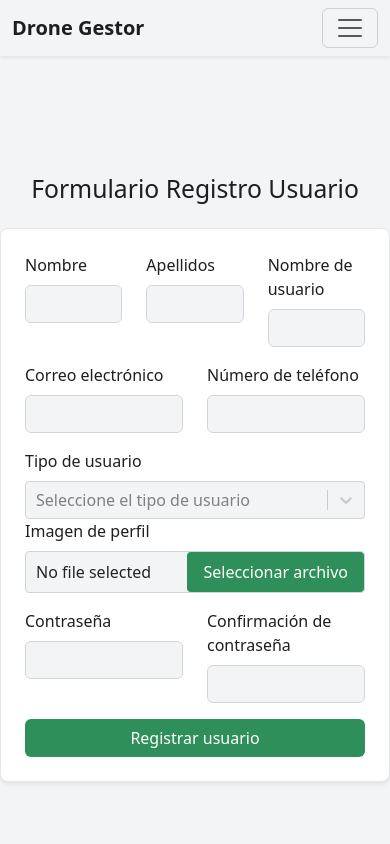
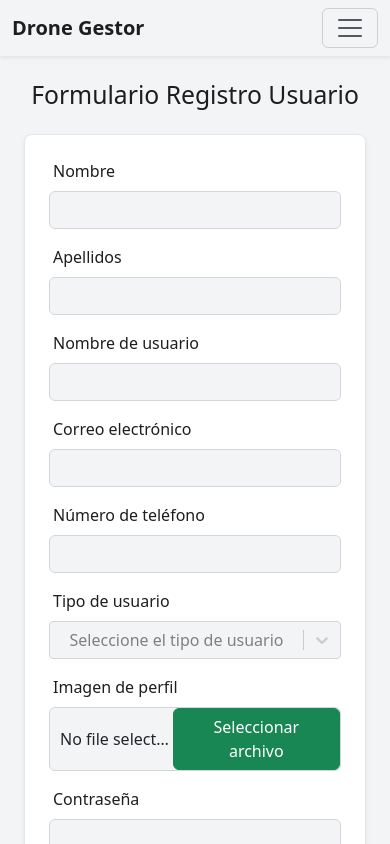
Before and after one commit to kfuentesb/DroneGestory, a React (Vite) app in the folder frontend/: page /auth/register-user in a window 390 px wide. Shown: the top 844 px of the page. Built offline with nearby package versions, Linux system fonts and the light colour scheme.

Commit message:
cambiado style a boostrap para que sea responsive

```diff
--- a/frontend/src/components/forms/FormUser.tsx
+++ b/frontend/src/components/forms/FormUser.tsx
@@ -127,113 +127,81 @@ function FormUser() {
     };
 
     return (
-        <div
-        className="d-flex align-items-center justify-content-center"
-        style={{ minHeight: "100vh", backgroundColor: "#F3F4F6" }}
-        >
-        <div style={{ width: "100%", maxWidth: "1000px" }}>
-            <h2 className="text-center mb-4 fw-normal" style={{ color: "#1E1E1E"}}>
+        <div className="container-fluid py-4" style={{ backgroundColor: "#F3F4F6", minHeight: "100vh" }}>
+            <div className="container" style={{ maxWidth: "1000px" }}>
+                <h2 className="text-center mb-4 fw-normal" style={{ color: "#1E1E1E" }}>
                 Formulario Registro Usuario
                 </h2>
 
-            <div
-            className="card p-4 shadow-sm"
-            style={{
-                borderRadius: "8px",
-                border: "1px solid #E5E7EB",
-                backgroundColor: "#FFFFFF",
-            }}
-            >
+                <div className="card shadow-sm p-4" style={{ borderRadius: "8px", border: "1px solid #E5E7EB", backgroundColor: "#FFFFFF" }}>
                 <form onSubmit={handleSubmit}>
-                <div className="row mb-3 text-start">
-                    <div className="col">
-                        <label className="form-label" style={{ color: "#1E1E1E" }}>
-                        Nombre
-                        </label>
+                    {/* Row 1: Nombre, Apellidos, Usuario */}
+                    <div className="row mb-3">
+                    <div className="col-12 col-md mb-3 mb-md-0">
+                        <label className="text-start d-block ps-1 form-label" style={{ color: "#1E1E1E" }}>Nombre</label>
                         <input
                         type="text"
                         className="form-control"
-                            onChange={(e) =>setFormValues({ ...formValues, nombre: e.target.value })}
-                            style={{...backgroundBorderInputs, border: errors.nombre ? "1px solid red" : "1px solid #D1D5DB"}}
+                        onChange={(e) => setFormValues({ ...formValues, nombre: e.target.value })}
+                        style={{ ...backgroundBorderInputs, border: errors.nombre ? "1px solid red" : "1px solid #D1D5DB" }}
                         />
                     </div>
 
-                    <div className="col">
-                        <label className="form-label" style={{ color: "#1E1E1E" }}>
-                        Apellidos
-                        </label>
+                    <div className="col-12 col-md mb-3 mb-md-0">
+                        <label className="text-start d-block ps-1 form-label" style={{ color: "#1E1E1E" }}>Apellidos</label>
                         <input
                         type="text"
                         className="form-control"
-                            onChange={(e) =>setFormValues({ ...formValues, apellidos: e.target.value })}
-                            style={{...backgroundBorderInputs, border: errors.apellidos ? "1px solid red" : "1px solid #D1D5DB"}}
+                        onChange={(e) => setFormValues({ ...formValues, apellidos: e.target.value })}
+                        style={{ ...backgroundBorderInputs, border: errors.apellidos ? "1px solid red" : "1px solid #D1D5DB" }}
                         />
                     </div>
 
-                    <div className="col">
-                        <label className="form-label" style={{ color: "#1E1E1E" }}>
-                        Nombre de usuario
-                        </label>
+                    <div className="col-12 col-md">
+                        <label className="text-start d-block ps-1 form-label" style={{ color: "#1E1E1E" }}>Nombre de usuario</label>
                         <input
                         type="text"
                         className="form-control"
-                            onChange={(e) =>setFormValues({ ...formValues, username: e.target.value })}
-                            style={{...backgroundBorderInputs, border: errors.username ? "1px solid red" : "1px solid #D1D5DB"}}
+                        onChange={(e) => setFormValues({ ...formValues, username: e.target.value })}
+                        style={{ ...backgroundBorderInputs, border: errors.username ? "1px solid red" : "1px solid #D1D5DB" }}
                         />
                     </div>
                     </div>
 
-                <div className="row mb-3 text-start">
-                    <div className="col">
-                        <label className="form-label" style={{ color: "#1E1E1E" }}>
-                        Correo electrónico
-                        </label>
+                    {/* Row 2: Email, Telefono */}
+                    <div className="row mb-3">
+                    <div className="col-12 col-md mb-3 mb-md-0">
+                        <label className="text-start d-block ps-1 form-label" style={{ color: "#1E1E1E" }}>Correo electrónico</label>
                         <input
                         type="text"
                         className="form-control"
-                            onChange={(e) =>setFormValues({ ...formValues, email: e.target.value })}
-                            style={{...backgroundBorderInputs, border: errors.email ? "1px solid red" : "1px solid #D1D5DB"}}
+                        onChange={(e) => setFormValues({ ...formValues, email: e.target.value })}
+                        style={{ ...backgroundBorderInputs, border: errors.email ? "1px solid red" : "1px solid #D1D5DB" }}
                         />
                     </div>
 
-                    <div className="col">
-                        <label className="form-label" style={{ color: "#1E1E1E" }}>
-                        Número de teléfono
-                        </label>
+                    <div className="col-12 col-md">
+                        <label className="text-start d-block ps-1 form-label" style={{ color: "#1E1E1E" }}>Número de teléfono</label>
                         <input
                         type="text"
                         className="form-control"
-                            onChange={(e) =>setFormValues({ ...formValues, telefono: e.target.value })}
-                            style={{...backgroundBorderInputs, border: errors.telefono ? "1px solid red" : "1px solid #D1D5DB"}}
+                        onChange={(e) => setFormValues({ ...formValues, telefono: e.target.value })}
+                        style={{ ...backgroundBorderInputs, border: errors.telefono ? "1px solid red" : "1px solid #D1D5DB" }}
                         />
                     </div>
                     </div>
 
-                <div className="row mb-3 text-start">
-
-                    <div className="col">
-                        <label className="form-label" style={{ color: "#1E1E1E" }}>
-                        Tipo de usuario
-                        </label>
+                    {/* Row 3: Tipo de usuario, Imagen */}
+                    <div className="row mb-3">
+                    <div className="col-12 col-md mb-3 mb-md-0">
+                        <label className="text-start d-block ps-1 form-label" style={{ color: "#1E1E1E" }}>Tipo de usuario</label>
                         <Select options={type_user} styles={backgroundBorderInputsSelect} placeholder="Seleccione el tipo de usuario"/>
                     </div>
 
-                    <div className="col">
-                        <label className="form-label" style={{ color: "#1E1E1E" }}>
-                        Imagen de perfil
-                        </label>
-                        <div
-                        style={{
-                            display: "flex",
-                            alignItems: "center",
-                            gap: "10px",
-                            backgroundColor: "#F3F4F6",
-                            borderRadius: "4px",
-                            border: "1px solid #D1D5DB",
-                            paddingLeft: "10px"
-                        }}
-                        >
-                        <span style={{ flex: 1 ,maxWidth: "150px",overflow: "hidden", textOverflow: "ellipsis", whiteSpace: "nowrap"}}>
+                    <div className="col-12 col-md">
+                        <label className="text-start d-block ps-1 form-label" style={{ color: "#1E1E1E" }}>Imagen de perfil</label>
+                        <div className="d-flex align-items-center rounded" style={{ backgroundColor: "#F3F4F6", border: "1px solid #D1D5DB", paddingLeft: "10px" }}>
+                        <span className="text-truncate" style={{ maxWidth: "150px" }}>
                             {selectedFile ? selectedFile.name : "No file selected"}
                         </span>
 
@@ -247,17 +215,8 @@ function FormUser() {
 
                         <label
                             htmlFor="file-upload"
-                            style={{
-                                padding: "8px 16px",
-                                backgroundColor: "#2F8F5B",
-                                color: "white",
-                                fontWeight: 500,
-                                borderRadius: "4px",
-                                cursor: "pointer",
-                                textAlign: "center",
-                                display: "inline-block",
-                                marginLeft: "auto" // pushes button to the right
-                            }}
+                            className="btn btn-success ms-auto"
+                            style={{ cursor: "pointer" }}
                         >
                             Seleccionar archivo
                         </label>
@@ -265,45 +224,23 @@ function FormUser() {
                     </div>
                     </div>
 
-                <div className="row mb-3 text-start">
-                    <div className="col">
-                        <label className="form-label" style={{ color: "#1E1E1E" }}>
-                        Contraseña
-                        </label>
-                        <input
-                        type="text"
-                        className="form-control"
-                        style={backgroundBorderInputs}
-                        />
+                    {/* Row 4: Contraseña */}
+                    <div className="row mb-3">
+                    <div className="col-12 col-md mb-3 mb-md-0">
+                        <label className="text-start d-block ps-1 form-label" style={{ color: "#1E1E1E" }}>Contraseña</label>
+                        <input type="password" className="form-control" style={backgroundBorderInputs}/>
                     </div>
 
-                    <div className="col">
-                        <label className="form-label" style={{ color: "#1E1E1E" }}>
-                        Confirmación de contraseña
-                        </label>
-                        <input
-                        type="text"
-                        className="form-control"
-                        style={backgroundBorderInputs}
-                        />
+                    <div className="col-12 col-md">
+                        <label className="text-start d-block ps-1 form-label" style={{ color: "#1E1E1E" }}>Confirmación de contraseña</label>
+                        <input type="password" className="form-control" style={backgroundBorderInputs}/>
                     </div>
                     </div>
 
-
+                    {/* Error message */}
                     {error && <p className="text-danger">{error}</p>}
 
-                <button
-                type="submit"
-                className="btn w-100"
-                // Añadido disabled loading
-                disabled={loading}
-                style={{
-                    backgroundColor: "#2F8F5B",
-                    color: "white",
-                    fontWeight: "500",
-                }}
-                >
-                {/* Añadido */}
+                    <button type="submit" className="btn btn-success w-100">
                     {loading ? "Cargando..." : "Registrar usuario"}
                     </button>
                 </form>
```
Lines whose indentation alone changed are shown as unchanged.
